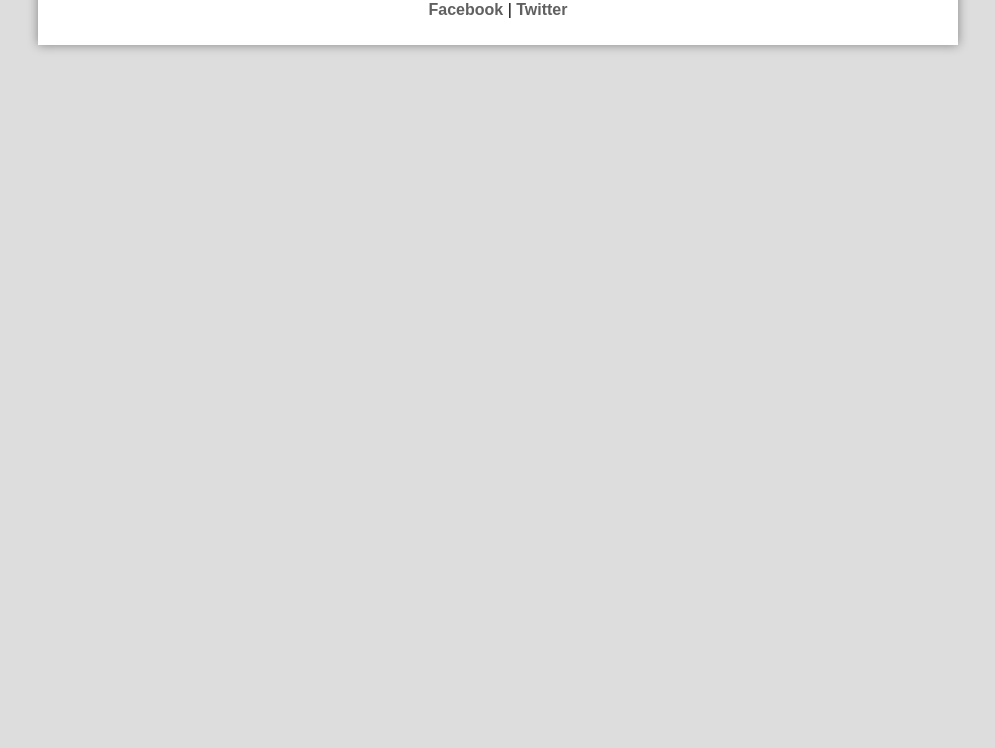
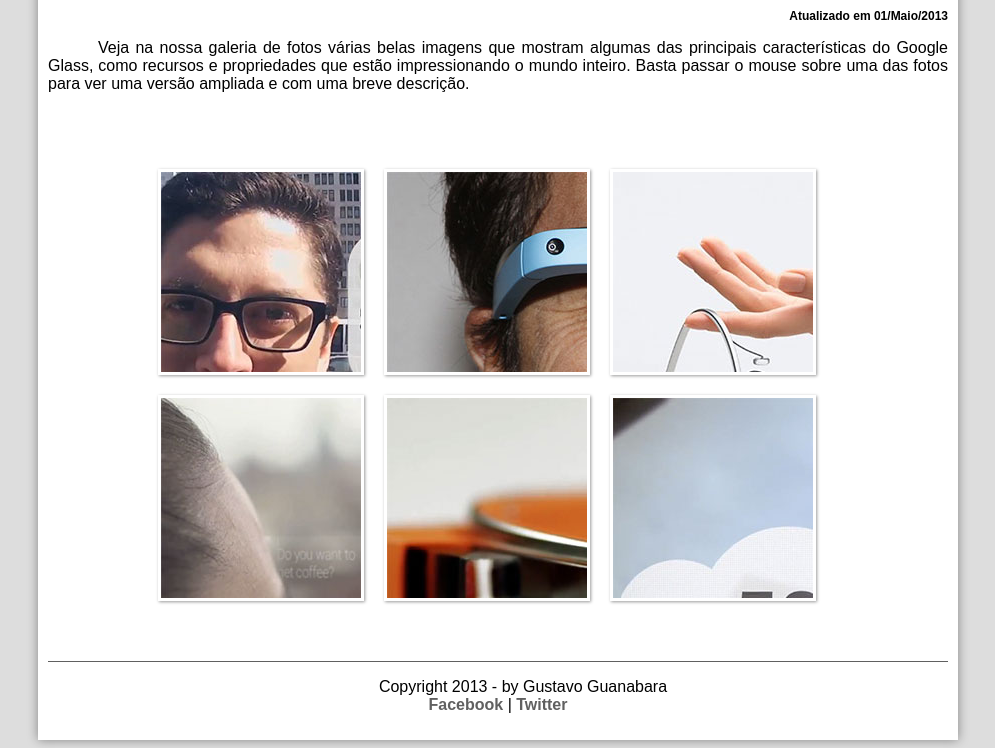
Before and after one commit to FabioSilva76/Projeto-Google-Glass, a plain HTML site: page projeto-glass-html5/_textos/fotos.html in a window 1280 px wide. Shown: the part 300-1048 px from the top of the page, without its empty margins (142-1137 px from the left). Before the commit the page ends 800 px from the top, so only its background shows below. Drawn offline with Linux system fonts and the light colour scheme.

Commit message:
Praticando Exercícios

```diff
--- a/projeto-glass-html5/_css/fotos.css
+++ b/projeto-glass-html5/_css/fotos.css
@@ -0,0 +1,39 @@
+@charset "UTF-8";
+
+ul#album-fotos {
+    width: 700px;
+    margin: 0 auto;
+    padding: 50px;
+    overflow: hidden;
+    list-style: none;
+}
+ul#album-fotos li {
+    float: left;
+    width: 200px;
+    height: 200px;
+    margin: 10px;
+    border: solid white;
+    background-color: #ffffff;
+    box-shadow: 1px 1px 3px rgba(0, 0,0, .4);
+}
+ul#album-fotos li span{
+    opacity: 0;
+
+}
+ul#album-fotos li#foto01 {
+    background: url('/projeto-glass-html5/_imagens/galeria-01.jpg') no-repeat;
+}
+ul#album-fotos li#foto02 {
+    background: url('/projeto-glass-html5/_imagens/galeria-02.jpg') no-repeat;
+}ul#album-fotos li#foto03 {
+    background: url('/projeto-glass-html5/_imagens/galeria-03.jpg') no-repeat;
+}
+ul#album-fotos li#foto04 {
+    background: url('/projeto-glass-html5/_imagens/galeria-04.jpg') no-repeat;
+}
+ul#album-fotos li#foto05 {
+    background: url('/projeto-glass-html5/_imagens/galeria-05.jpg') no-repeat;
+}
+ul#album-fotos li#foto06 {
+    background: url('/projeto-glass-html5/_imagens/galeria-06.jpg') no-repeat;
+}
--- a/projeto-glass-html5/_textos/fotos.html
+++ b/projeto-glass-html5/_textos/fotos.html
@@ -6,6 +6,7 @@
     <meta name="viewport" content="width=device-width, initial-scale=1.0">
     <title>Tudo Sobre Google Glass</title>
     <link rel="stylesheet" href="/projeto-glass-html5/_css/estilo.css">
+    <link rel="stylesheet" href="/projeto-glass-html5/_css/fotos.css">
 
 </head>
 <script language="javascript" src="/projeto-glass-html5/_javascript/funcoes.js"></script>
@@ -36,21 +37,30 @@
 </nav>
 
 </header>
+</header>
 
-Glass > Fotos
-Galeria de Imagens do Google Glass
-por Gustavo Guanabara
-Atualizado em 01/Maio/2013
+<section id="corpo-full">
+    <article id="noticia-principal">
+<header id="cabecalho-artigo">
+<hgroup>
+    <h3>Glass > Fotos</h3>
+    <h1>Galeria de Imagens do Google Glass</h1>
+    <h2>por Gustavo Guanabara</h2>
+    <h3 class="direita">Atualizado em 01/Maio/2013</h3>
+</hgroup>
+</header>
 
-Veja na nossa galeria de fotos várias belas imagens que mostram algumas das principais características do Google Glass, como recursos e propriedades que estão impressionando o mundo inteiro. Basta passar o mouse sobre uma das fotos para ver uma versão ampliada e com uma breve descrição.
 
-- Agenda e lembretes
-- Sergey Brin usando o Glass
-- Leve e compacto
-- Sensação de uma tela de 50"
-- Vários tipos de lente
-- Informações importantes
-
+<p>
+Veja na nossa galeria de fotos várias belas imagens que mostram algumas das principais características do Google Glass, como recursos e propriedades que estão impressionando o mundo inteiro. Basta passar o mouse sobre uma das fotos para ver uma versão ampliada e com uma breve descrição.</p>
+<ul id="album-fotos">
+    <li id="foto01"><span> Agenda e lembretes</span></li>
+    <li id="foto02"><span>Sergey Brin usando o Glass</span></li>
+    <li id="foto03"><span>Leve e compacto</span></li>
+    <li id="foto04"><span> Sensação de uma tela de 50"</span></li>
+    <li id="foto05"><span> Vários tipos de lente</span></li>
+    <li id="foto06"><span> Informações importantes</span></li>
+</ul>
 <footer id="rodape">
     <p> Copyright 2013 - by Gustavo Guanabara <br/>
         <a href="http://Facebook.com/cursoemvideo" target="blank"> Facebook </a>|
```
